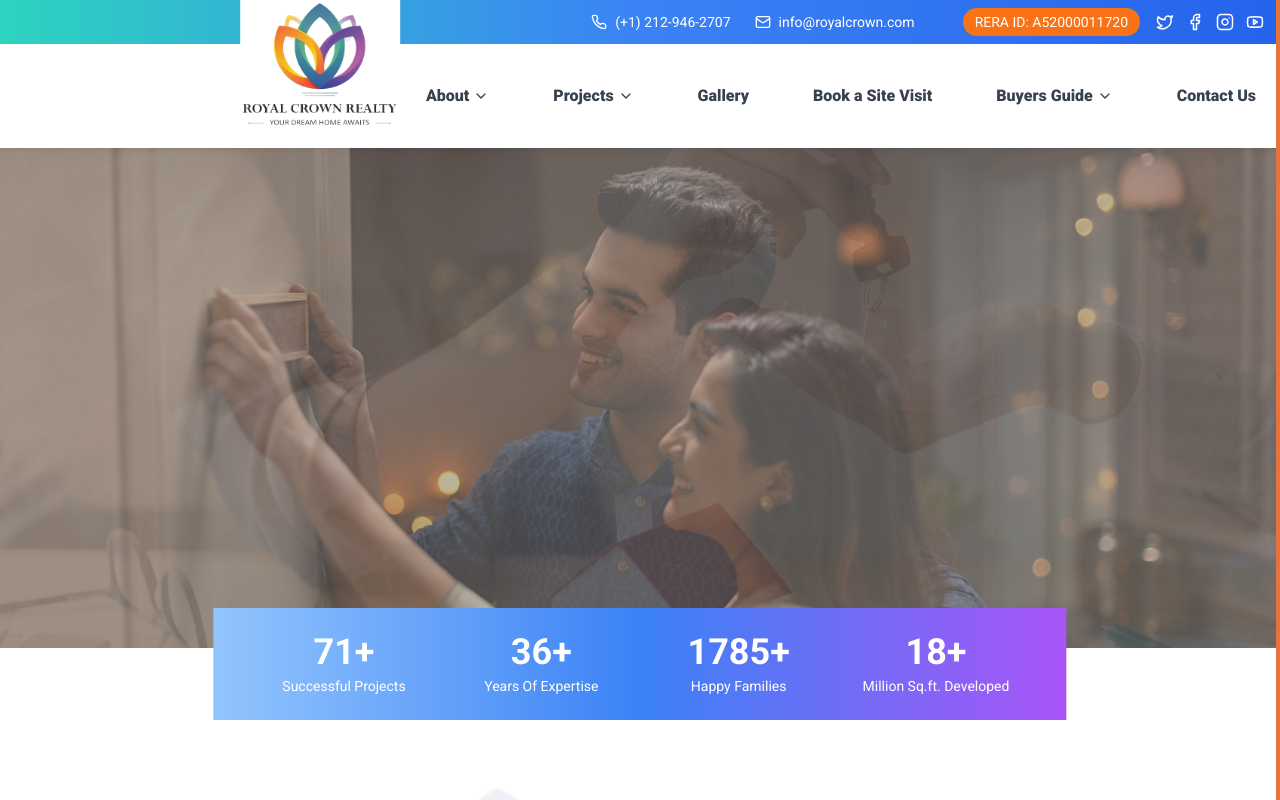
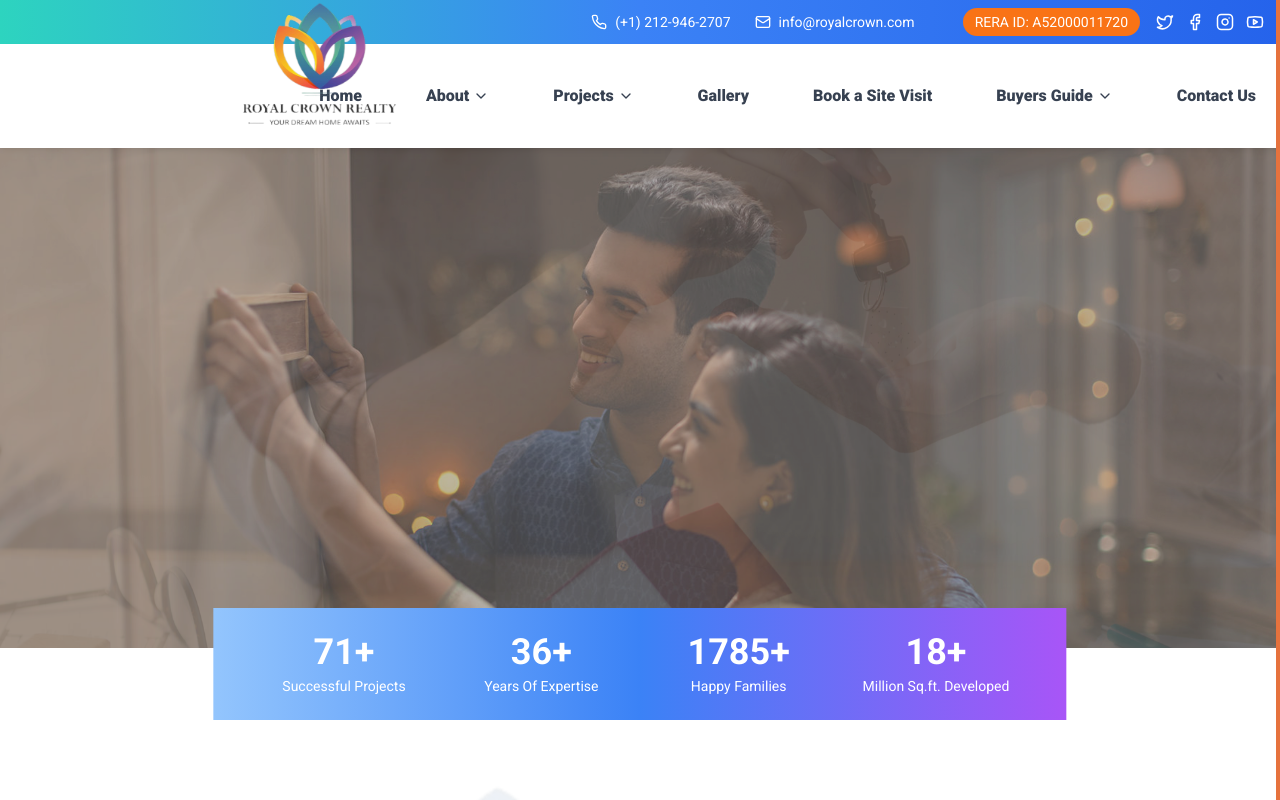
Before and after one commit to royalcrowninfra/royal, a Next.js app: page / in a window 1280 px wide. Shown: the top 800 px of the page. Built offline with nearby package versions, Linux system fonts and the light colour scheme.

Commit message:
some changes in logo

```diff
--- a/components/Header.jsx
+++ b/components/Header.jsx
@@ -60,10 +60,10 @@ const Navbar = () => {
   return (
     <header className="w-full relative">
       {/* Logo */}
-      <div className="absolute left-4 sm:left-1/4 transform sm:-translate-x-1/2 top-0 z-10 bg-white">
+      <div className="absolute left-4 sm:left-1/4 transform sm:-translate-x-1/2 top-0 z-10">
         <Link href="/">
           <Image
-            src="/images/header/logo.png"
+            src="/images/header/logoPng.png"
             width={150}
             height={60}
             alt="Royal Crown Realty"
```
Also changed, not shown: public/images/header/logoPng.png (added).
